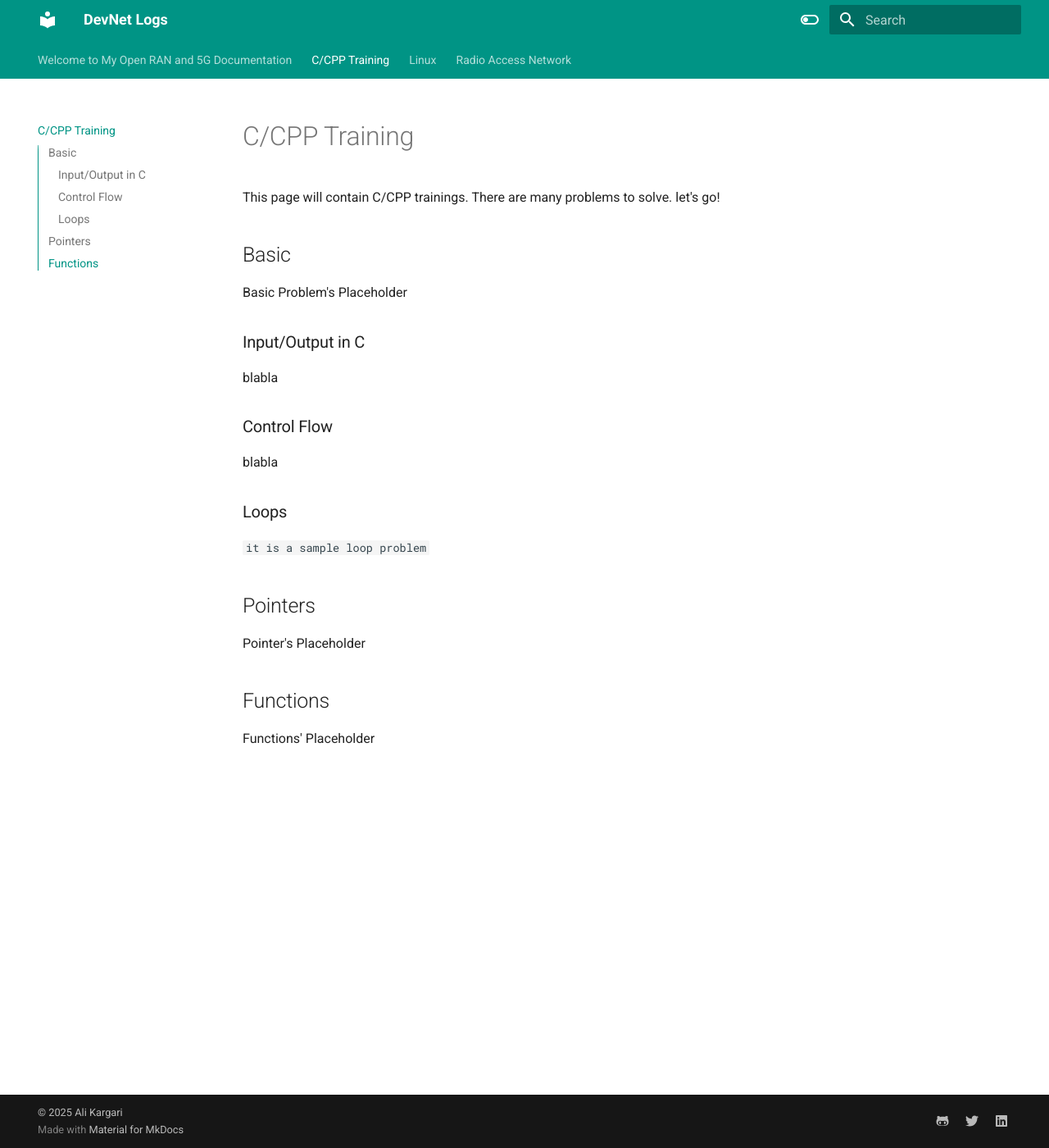
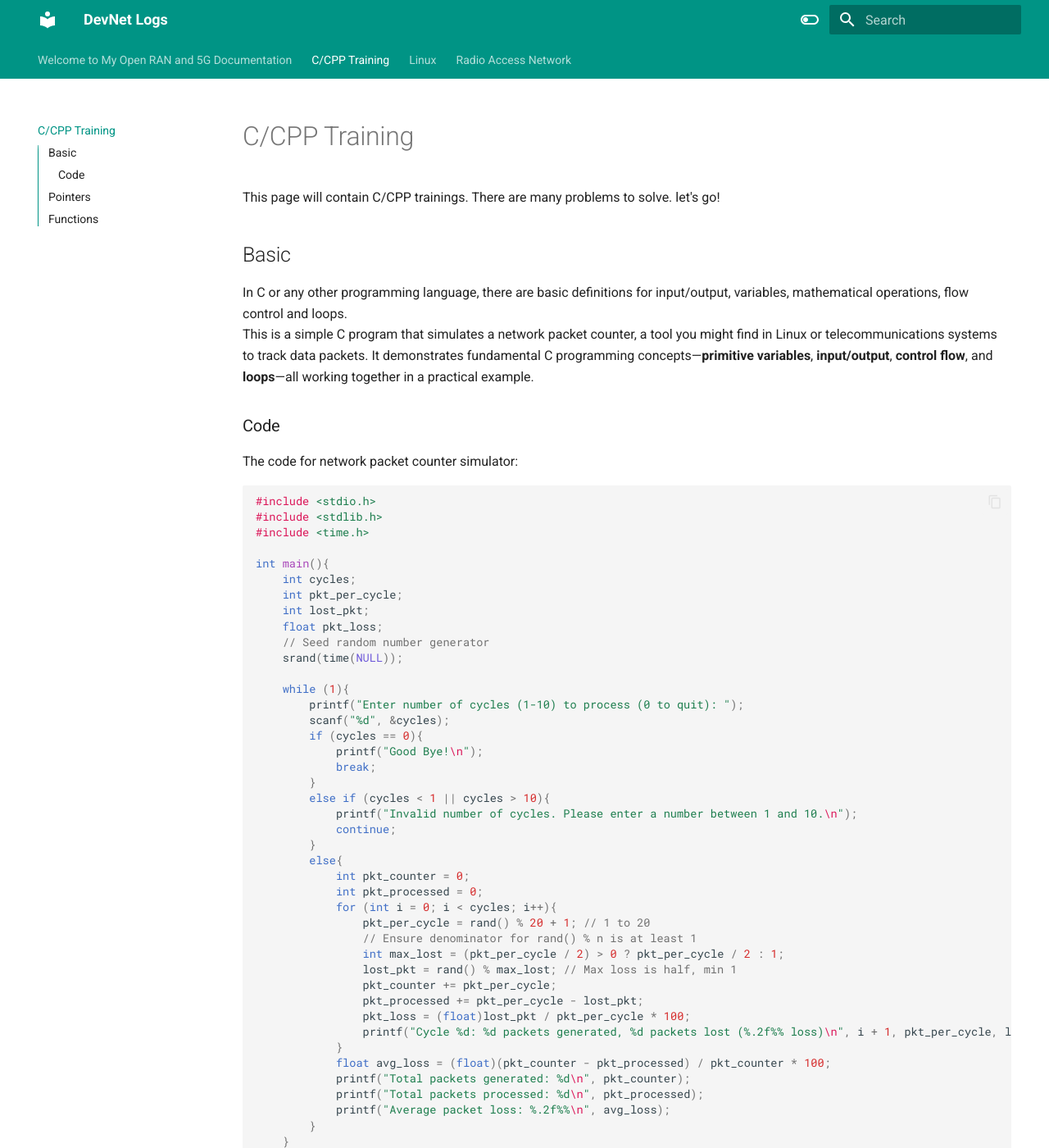
Before and after one commit to Ali78k/NetDev-Logs, an MkDocs documentation site: the page built from docs/C-CPP.md, in a window 1280 px wide and 1400 px high. Shown: the whole window at 82% size. Built offline with MkDocs 1.6.1 and Material for MkDocs 9.7.7, drawn with Linux system fonts in a browser that asks for light colours; some of the changed text lies outside the part shown.

Commit message:
Adding C programming basic concepts

````diff
--- a/docs/C-CPP.md
+++ b/docs/C-CPP.md
@@ -2,14 +2,79 @@
 
 This page will contain C/CPP trainings. There are many problems to solve. let's go!
 ## Basic
-Basic Problem's Placeholder
+In C or any other programming language, there are basic definitions for input/output, variables, mathematical operations, flow control and loops.
+This is a simple C program that simulates a network packet counter, a tool you might find in Linux or telecommunications systems to track data packets. It demonstrates fundamental C programming concepts—**primitive variables**, **input/output**, **control flow**, and **loops**—all working together in a practical example.
+### Code
+The code for network packet counter simulator:
+```c
+#include <stdio.h>
+#include <stdlib.h>
+#include <time.h>
 
-### Input/Output in C
-blabla
-### Control Flow
-blabla
-### Loops
-` it is a sample loop problem`
+int main(){
+    int cycles;
+    int pkt_per_cycle;
+    int lost_pkt;
+    float pkt_loss;
+    // Seed random number generator
+    srand(time(NULL));
+
+    while (1){
+        printf("Enter number of cycles (1-10) to process (0 to quit): ");
+        scanf("%d", &cycles);
+        if (cycles == 0){
+            printf("Good Bye!\n");
+            break;
+        }
+        else if (cycles < 1 || cycles > 10){
+            printf("Invalid number of cycles. Please enter a number between 1 and 10.\n");
+            continue;
+        }
+        else{
+            int pkt_counter = 0;
+            int pkt_processed = 0;
+            for (int i = 0; i < cycles; i++){
+                pkt_per_cycle = rand() % 20 + 1; // 1 to 20
+                // Ensure denominator for rand() % n is at least 1
+                int max_lost = (pkt_per_cycle / 2) > 0 ? pkt_per_cycle / 2 : 1;
+                lost_pkt = rand() % max_lost; // Max loss is half, min 1
+                pkt_counter += pkt_per_cycle;
+                pkt_processed += pkt_per_cycle - lost_pkt;
+                pkt_loss = (float)lost_pkt / pkt_per_cycle * 100;
+                printf("Cycle %d: %d packets generated, %d packets lost (%.2f%% loss)\n", i + 1, pkt_per_cycle, lost_pkt, pkt_loss);
+            }
+            float avg_loss = (float)(pkt_counter - pkt_processed) / pkt_counter * 100;
+            printf("Total packets generated: %d\n", pkt_counter);
+            printf("Total packets processed: %d\n", pkt_processed);
+            printf("Average packet loss: %.2f%%\n", avg_loss);
+        }
+    }
+    return 0;
+}
+```
+
+to compile this code, simply use:
+```bash
+ gcc pkt_counter.c -o pkt_counter
+```
+The expected output is:
+```
+./pkt_counter
+Enter number of cycles (1-10) to process (0 to quit): 18
+Invalid number of cycles. Please enter a number between 1 and 10.
+Enter number of cycles (1-10) to process (0 to quit): 6
+Cycle 1: 15 packets generated, 6 packets lost (40.00% loss)
+Cycle 2: 16 packets generated, 5 packets lost (31.25% loss)
+Cycle 3: 9 packets generated, 2 packets lost (22.22% loss)
+Cycle 4: 13 packets generated, 0 packets lost (0.00% loss)
+Cycle 5: 15 packets generated, 1 packets lost (6.67% loss)
+Cycle 6: 10 packets generated, 1 packets lost (10.00% loss)
+Total packets generated: 78
+Total packets processed: 63
+Average packet loss: 19.23%
+Enter number of cycles (1-10) to process (0 to quit): 0
+Good Bye!
+```
 
 ## Pointers
 Pointer's Placeholder
````
